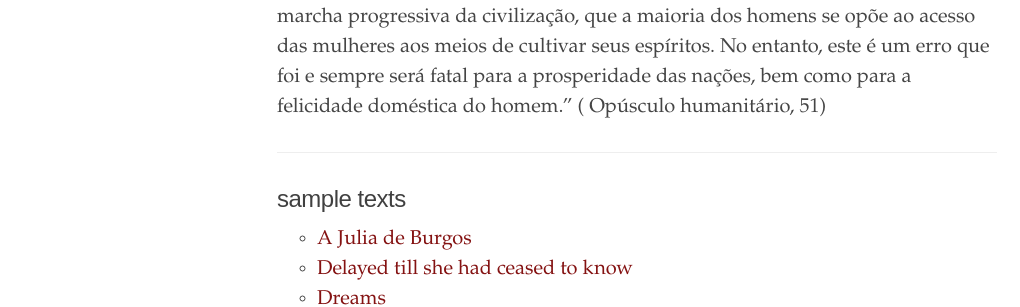
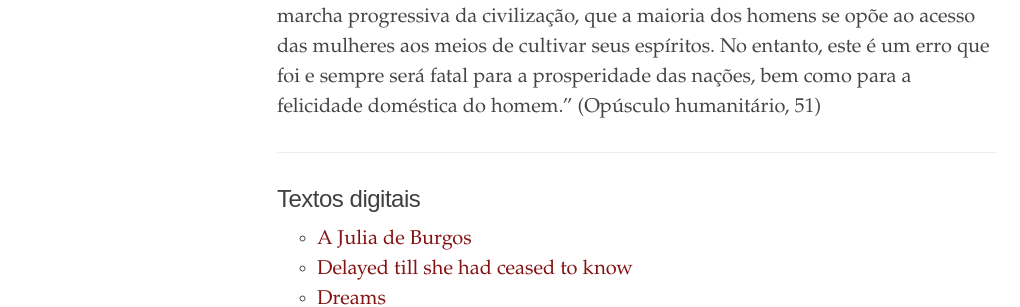
Before and after one commit to historiadasmulheresnafilosofia/Jekyll-Ed., a Jekyll site: the page built from index.html, in a window 1280 px wide. Shown: the part 270-577 px from the top of the page, without its empty margins (3-1023 px from the left). Built offline with Jekyll 4.4.1, drawn with Linux system fonts in a browser that asks for light colours; some of the changed text lies outside the part shown.

Commit message:
Update index.html

```diff
--- a/index.html
+++ b/index.html
@@ -11,14 +11,15 @@ ele seu poder ilimitado. É com base neste princípio, tão contrário à marcha
 civilização, que a maioria dos homens se opõe ao acesso das mulheres aos meios de cultivar
 seus espíritos. No entanto, este é um erro que foi e sempre será fatal para a prosperidade
 das nações, bem como para a felicidade doméstica do homem.”
-( Opúsculo humanitário, 51)
+
+(Opúsculo humanitário, 51)
 </p>
 </div>
 
 <hr>
 
 <div class="toc">
-  <h2>sample texts</h2>
+  <h2>Textos digitais</h2>
   <ul class="texts">
   {% for item in site.texts %}
 
```
